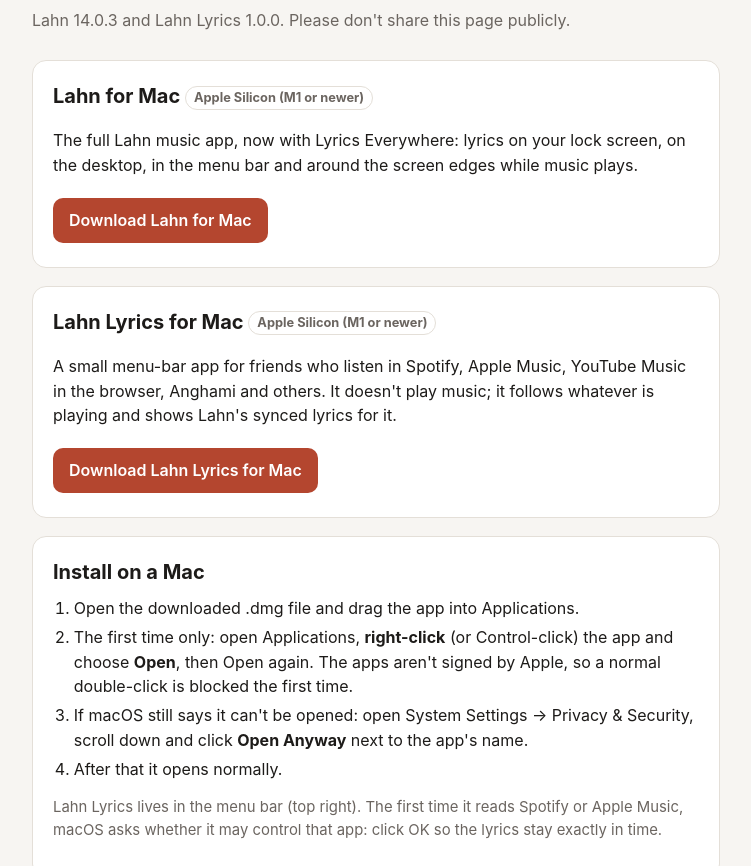
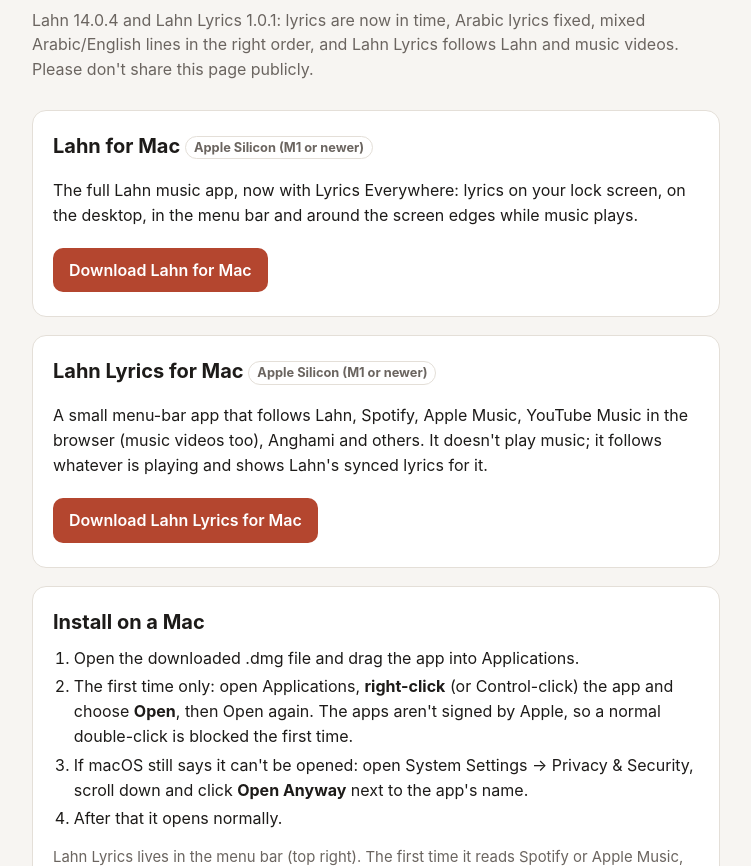
Before and after one commit to jumhi/lahn-ios-dl, a plain HTML site: page cc967030d9ca304be3f218ef2356ffb5/index.html in a window 1280 px wide. Shown: the part 86-952 px from the top of the page, without its empty margins (264-1015 px from the left). Drawn offline with Linux system fonts and the light colour scheme.

Commit message:
Lahn for Mac 14.0.4 download page

```diff
--- a/cc967030d9ca304be3f218ef2356ffb5/index.html
+++ b/cc967030d9ca304be3f218ef2356ffb5/index.html
@@ -27,18 +27,18 @@
 <body>
 <main>
   <h1>Lahn for Mac</h1>
-  <p class="lead">Lahn 14.0.3 and Lahn Lyrics 1.0.0. Please don't share this page publicly.</p>
+  <p class="lead">Lahn 14.0.4 and Lahn Lyrics 1.0.1: lyrics are now in time, Arabic lyrics fixed, mixed Arabic/English lines in the right order, and Lahn Lyrics follows Lahn and music videos. Please don't share this page publicly.</p>
 
   <div class="card">
     <h2>Lahn for Mac <span class="tag">Apple Silicon (M1 or newer)</span></h2>
     <p>The full Lahn music app, now with Lyrics Everywhere: lyrics on your lock screen, on the desktop, in the menu bar and around the screen edges while music plays.</p>
-    <a class="btn" href="https://github.com/jumhi/lahn-ios-dl/releases/download/desktop-14.0.3/Lahn-14.0.3-mac-arm64.dmg">Download Lahn for Mac</a>
+    <a class="btn" href="https://github.com/jumhi/lahn-ios-dl/releases/download/desktop-14.0.4/Lahn-14.0.4-mac-arm64.dmg">Download Lahn for Mac</a>
   </div>
 
   <div class="card">
     <h2>Lahn Lyrics for Mac <span class="tag">Apple Silicon (M1 or newer)</span></h2>
-    <p>A small menu-bar app for friends who listen in Spotify, Apple Music, YouTube Music in the browser, Anghami and others. It doesn't play music; it follows whatever is playing and shows Lahn's synced lyrics for it.</p>
-    <a class="btn" href="https://github.com/jumhi/lahn-ios-dl/releases/download/desktop-14.0.3/Lahn-Lyrics-1.0.0-mac-arm64.dmg">Download Lahn Lyrics for Mac</a>
+    <p>A small menu-bar app that follows Lahn, Spotify, Apple Music, YouTube Music in the browser (music videos too), Anghami and others. It doesn't play music; it follows whatever is playing and shows Lahn's synced lyrics for it.</p>
+    <a class="btn" href="https://github.com/jumhi/lahn-ios-dl/releases/download/desktop-14.0.4/Lahn-Lyrics-1.0.1-mac-arm64.dmg">Download Lahn Lyrics for Mac</a>
   </div>
 
   <div class="card">
@@ -49,7 +49,7 @@
       <li>If macOS still says it can't be opened: open System Settings &rarr; Privacy &amp; Security, scroll down and click <b>Open Anyway</b> next to the app's name.</li>
       <li>After that it opens normally.</li>
     </ol>
-    <p class="note">Lahn Lyrics lives in the menu bar (top right). The first time it reads Spotify or Apple Music, macOS asks whether it may control that app: click OK so the lyrics stay exactly in time.</p>
+    <p class="note">Lahn Lyrics lives in the menu bar (top right). The first time it reads Spotify or Apple Music, macOS asks whether it may control that app: click OK so the lyrics stay exactly in time. If Lahn&rsquo;s own lyrics are on as well, you&rsquo;ll see lyrics twice for Lahn songs: turn one of them off.</p>
   </div>
 
   <div class="card">
```
